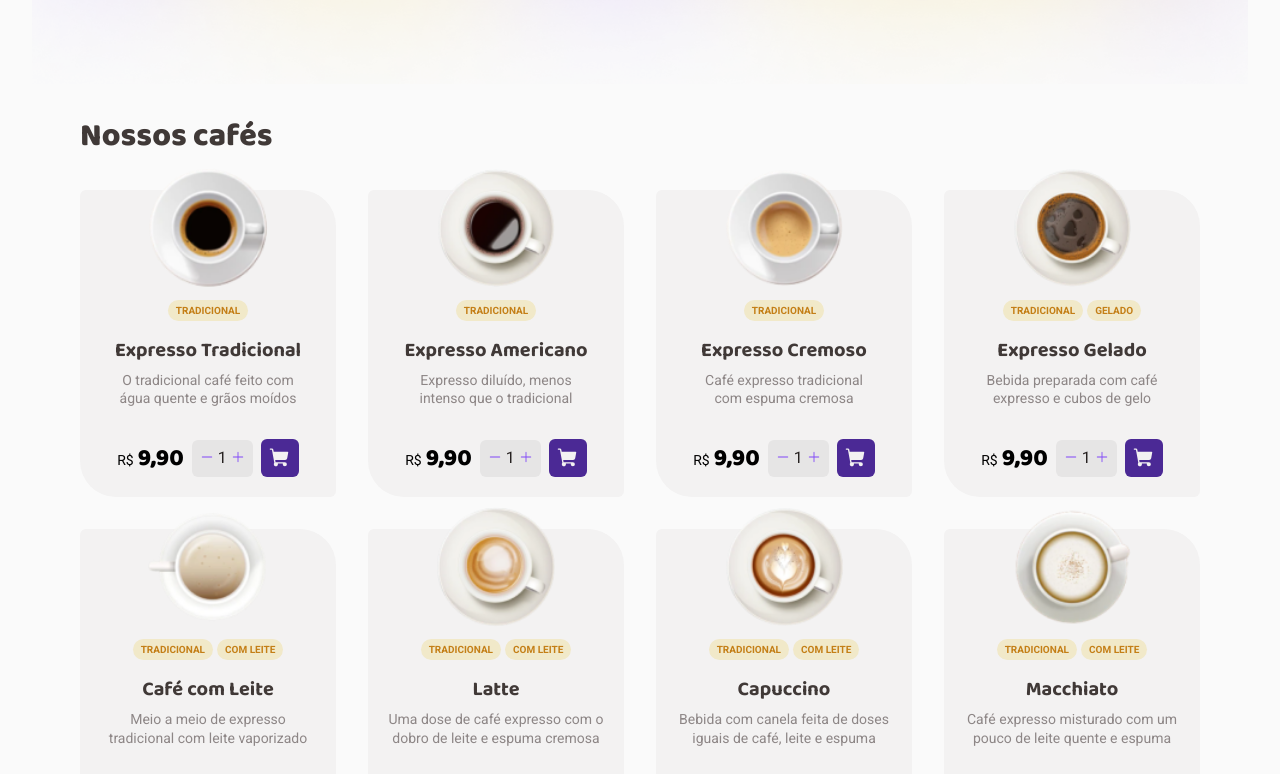
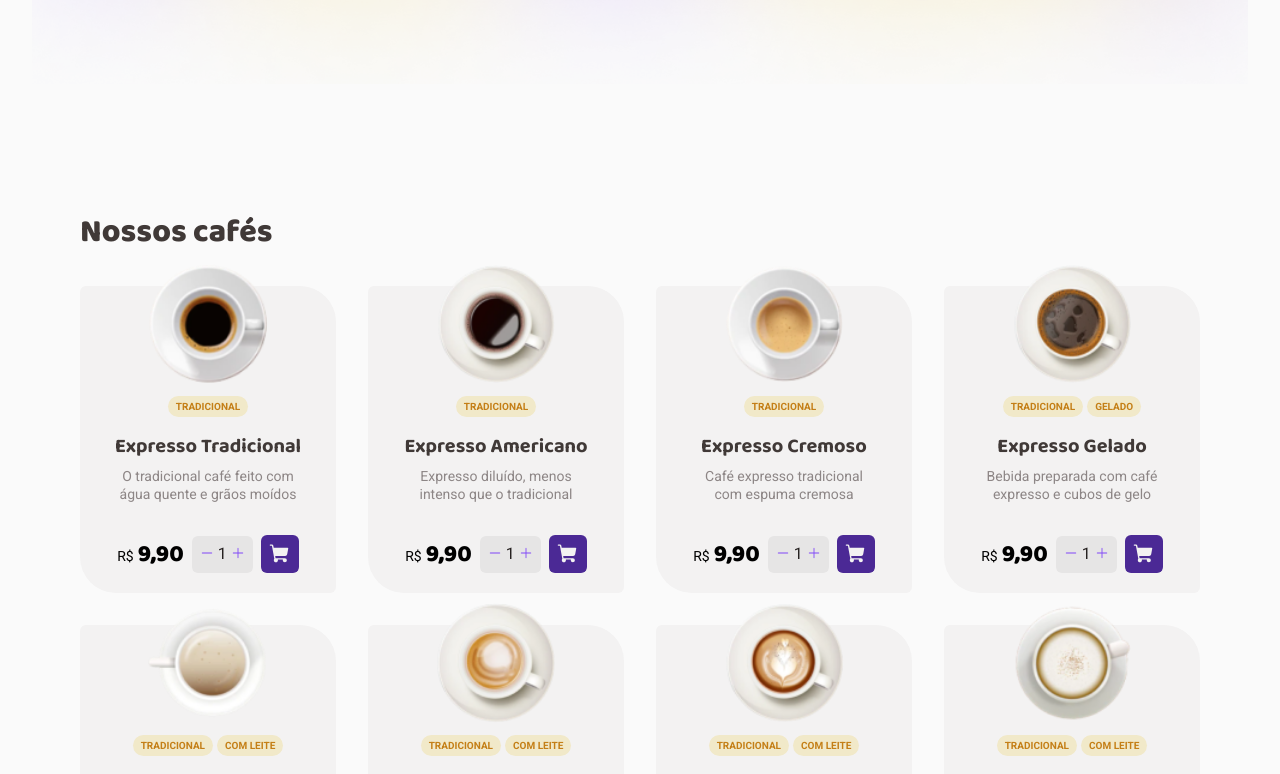
Before and after one commit to mar-alv/ignite-coffee-delivery, a React (Vite) app: page / in a window 1280 px wide. Shown: the part 447-1221 px from the top of the page. Built offline with nearby package versions, Linux system fonts and the light colour scheme.

Commit message:
Issue #5 - renaming coffee-list styled components

```diff
--- a/src/components/home/coffee-list/index.tsx
+++ b/src/components/home/coffee-list/index.tsx
@@ -1,20 +1,20 @@
 import { Coffee } from '@interfaces'
 import { CoffeeCard } from '@components'
 import coffeesJson from '../../../coffees.json'
-import { Coffees, OurCoffees, Title } from './styles'
+import { StyledCoffees, StyledCoffeeList, StyledTitle } from './styles'
 
 export function CoffeeList() {
   const coffees: Coffee[] = coffeesJson
 
   return (
-    <OurCoffees>
-      <Title className='title-l'>
+    <StyledCoffeeList>
+      <StyledTitle className='title-l'>
         Nossos cafés
-      </Title>
+      </StyledTitle>
 
-      <Coffees>
+      <StyledCoffees>
         {coffees.map(coffee => <CoffeeCard key={coffee.id} coffee={coffee} />)}
-      </Coffees>
-    </OurCoffees>
+      </StyledCoffees>
+    </StyledCoffeeList>
   )
 }
--- a/src/components/home/coffee-list/styles.ts
+++ b/src/components/home/coffee-list/styles.ts
@@ -1,17 +1,17 @@
 import styled from 'styled-components'
 
-export const OurCoffees = styled.section`
+export const StyledCoffeeList = styled.section`
 	max-width: 112rem;
 	width: 100%;
 	margin-inline: auto;
-	margin-top: 3.2rem;
+	margin-top: 12.8rem;
 `
 
-export const Title = styled.h2`
+export const StyledTitle = styled.h2`
 	color: ${(props) => props.theme['base-subtitle']};
 `
 
-export const Coffees = styled.section`
+export const StyledCoffees = styled.section`
 	margin-top: 3.2rem;
 	gap: 3.2rem;
 	display: grid;
```
